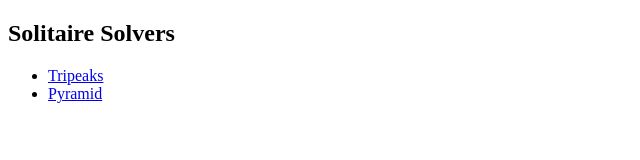
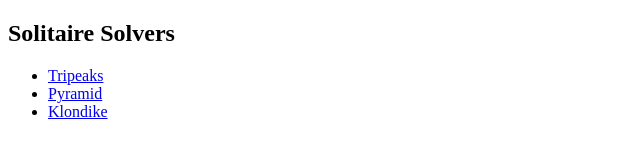
Before and after one commit to conradchuang/SolveSolitaire, a plain HTML site: page index.html in a window 1280 px wide. Shown: the full height of the page, 0-640 px from the left. Drawn offline with Linux system fonts and the light colour scheme.

Commit message:
Add Klondike to list of solvers

```diff
--- a/index.html
+++ b/index.html
@@ -14,6 +14,7 @@
 <ul>
   <li><a href="tripeaks.html">Tripeaks</a></li>
   <li><a href="pyramid.html">Pyramid</a></li>
+  <li><a href="klondike.html">Klondike</a></li>
 </ul>
 </body>
 </html>
```
